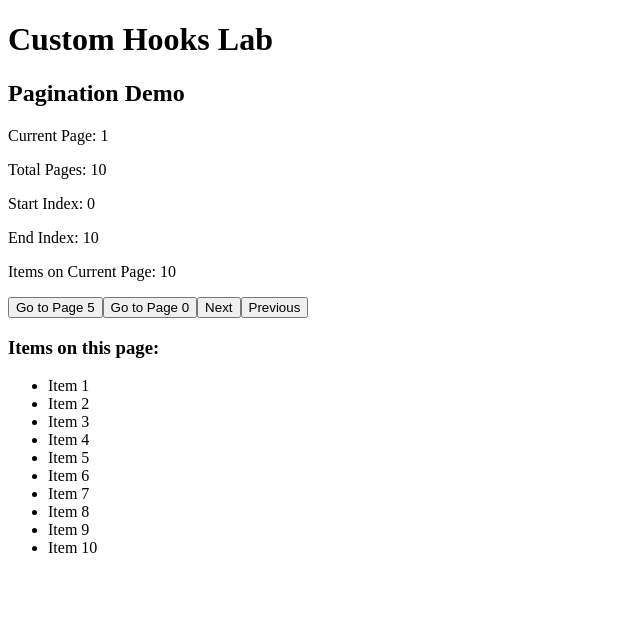
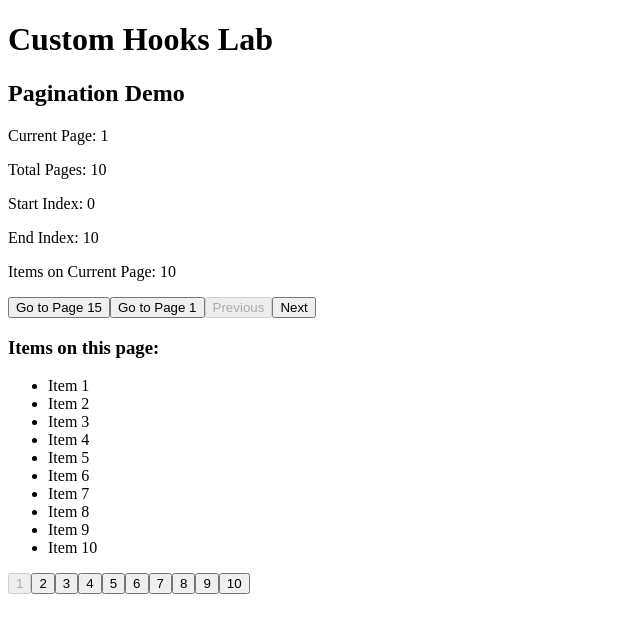
Before and after one commit to darshita2711/lab_10.2_custom_hooks, a React (Vite) app: page / in a window 1280 px wide. Shown: the top 632 px of the page, without its empty margins (0-640 px from the left). Built offline with nearby package versions, Linux system fonts and the light colour scheme.

Commit message:
updated pagination hook with pages

```diff
--- a/src/components/PaginationDemo.tsx
+++ b/src/components/PaginationDemo.tsx
@@ -6,7 +6,8 @@ function PaginationDemo() {
     { length: 100 },
     (_, index) => `Item ${index + 1}`
     );
-  const { currentPage, totalPages, startIndex, endIndex, itemsOnCurrentPage, setPage, nextPage, prevPage } = usePagination({
+  const { currentPage, totalPages, startIndex, endIndex, itemsOnCurrentPage,
+    setPage, nextPage, prevPage, canNextPage, canPrevPage } = usePagination({
     totalItems: items.length,
     itemsPerPage: 10,
     initialPage: 1,
@@ -22,19 +23,19 @@ function PaginationDemo() {
       <p>Items on Current Page: {itemsOnCurrentPage}</p>
 
       <button onClick={() => setPage(15)}>
-        Go to Page 5
+        Go to Page 15
         </button>
 
         <button onClick={() => setPage(0)}>
-        Go to Page 0
+        Go to Page 1
         </button>
 
-        <button onClick={nextPage}>
-        Next
+        <button onClick={prevPage} disabled={!canPrevPage}>
+        Previous
         </button>
 
-        <button onClick={prevPage}>
-        Previous
+        <button onClick={nextPage} disabled={!canNextPage}>
+        Next
         </button>
 
         <h3>Items on this page:</h3>
@@ -44,6 +45,19 @@ function PaginationDemo() {
             <li key={item}>{item}</li>
         ))}
         </ul>
+
+        {/* ADD PAGE NUMBERS HERE */}
+    <div>
+      {Array.from({ length: totalPages }, (_, index) => (
+        <button
+          key={index}
+          onClick={() => setPage(index + 1)}
+          disabled={currentPage === index + 1}
+        >
+          {index + 1}
+        </button>
+      ))}
+    </div>
     </div>
 
   );
--- a/src/hooks/usePagination.ts
+++ b/src/hooks/usePagination.ts
@@ -43,7 +43,8 @@ export function usePagination({
     const prevPage = () => {
     setPage(currentPage - 1);
     };
-
+    const canNextPage = currentPage < totalPages;
+    const canPrevPage = currentPage > 1;
   return {
     currentPage,
     totalPages,
@@ -53,5 +54,7 @@ export function usePagination({
     setPage,
     nextPage,
     prevPage,
+    canNextPage,
+    canPrevPage,
   };
 }
```
